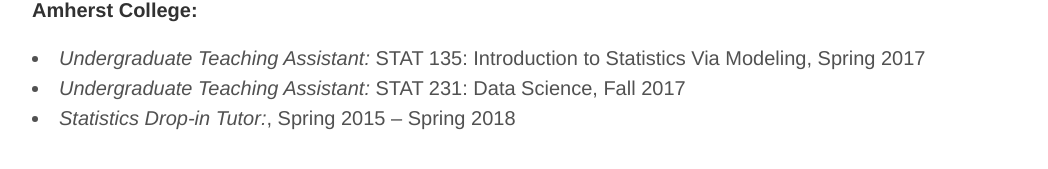
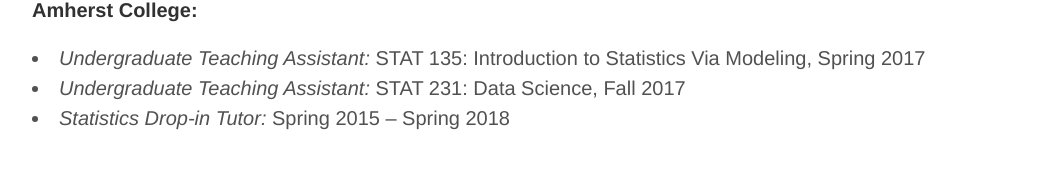
Before and after one commit to svteichman/svteichman.github.io, a Jekyll site: the page built from teaching.html, in a window 1280 px wide. Shown: the part 366-535 px from the top of the page, without its empty margins (108-1156 px from the left). Built offline with Jekyll 4.4.1, drawn with Linux system fonts in a browser that asks for light colours.

Commit message:
fixing punctuation

```diff
--- a/teaching.html
+++ b/teaching.html
@@ -22,5 +22,5 @@
 <p class="content">
     <li> <i>Undergraduate Teaching Assistant:</i> STAT 135: Introduction to Statistics Via Modeling, Spring 2017  </li>
     <li> <i>Undergraduate Teaching Assistant:</i> STAT 231: Data Science, Fall 2017  </li>
-    <li > <i>Statistics Drop-in Tutor:</i>, Spring 2015 &ndash; Spring 2018  </li>
+    <li > <i>Statistics Drop-in Tutor:</i> Spring 2015 &ndash; Spring 2018  </li>
 </p>
```
